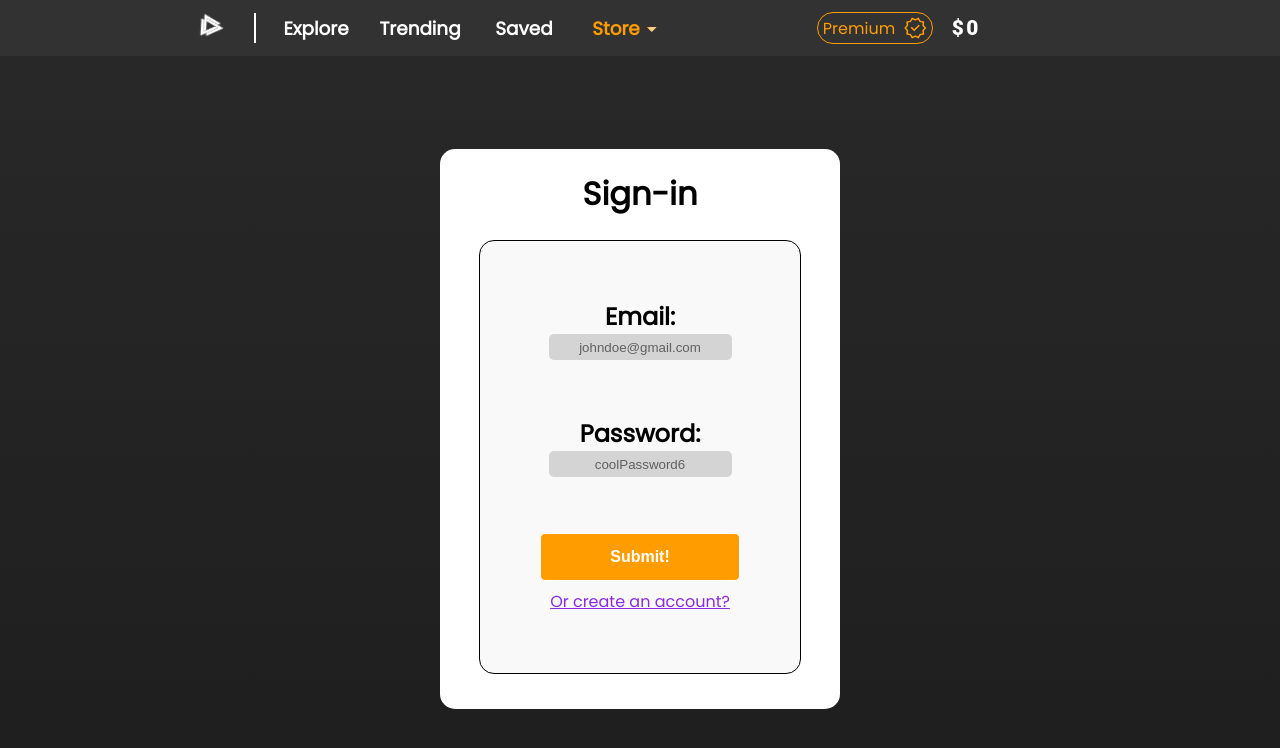
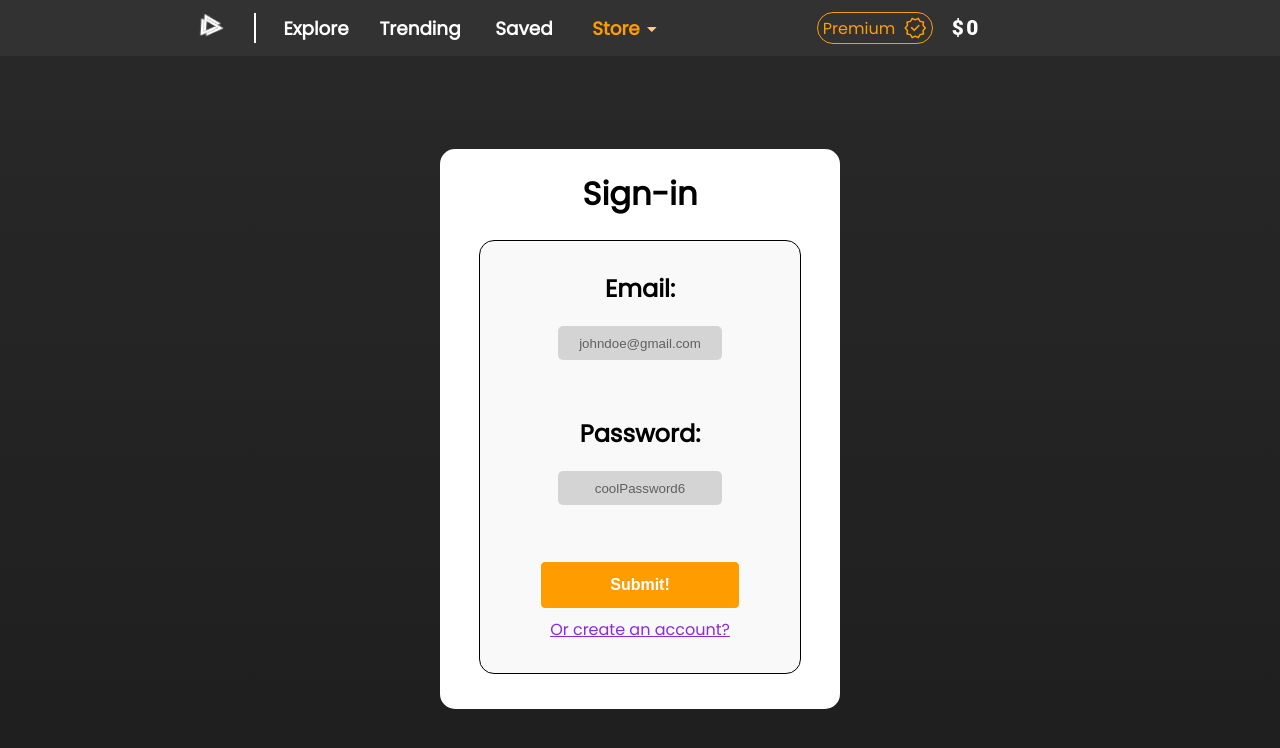
Before and after one commit to HudsonBean/UselessWebsite, a React (Create React App) app in the folder client/: page /Sign-in in a window 1280 px wide. Shown: the top 748 px of the page. Built offline with nearby package versions, Linux system fonts and the light colour scheme.

Commit message:
Design change

```diff
--- a/client/src/styles/Signin.css
+++ b/client/src/styles/Signin.css
@@ -32,6 +32,7 @@
   flex-direction: column;
 }
 .signin-body .container form label {
+  margin-bottom: 1.25rem;
   font-weight: 1000;
   font-size: 1.5rem;
 }
@@ -39,7 +40,8 @@
   margin-top: 3.5rem;
 }
 .signin-body .container form input {
-  height: 1.5rem;
+  width: 10rem;
+  height: 2rem;
   border: 0px;
   background-color: rgba(0, 0, 0, 0.15);
   border-radius: 5px;
@@ -56,9 +58,11 @@
   color: rgba(0, 0, 0, 0.55);
   font-weight: 10;
 }
-.signin-body .container form input:focus {
+.signin-body .container form input:focus, .signin-body .container form input:hover {
   background-color: rgba(0, 0, 0, 0.15);
   font-size: 0.875rem;
+  width: 10.15rem;
+  height: 2.15rem;
 }
 .signin-body .container form input:checked {
   background-color: blue;
--- a/client/src/styles/Signin.scss
+++ b/client/src/styles/Signin.scss
@@ -37,6 +37,7 @@
       align-items: center;
       flex-direction: column;
       label {
+        margin-bottom: 1.25rem;
         font-weight: 1000;
         font-size: 1.5rem;
         &:nth-child(3) {
@@ -44,7 +45,8 @@
         }
       }
       input {
-        height: 1.5rem;
+        width: 10rem;
+        height: 2rem;
         border: 0px;
         background-color: rgba(0, 0, 0, 0.15);
         border-radius: 5px;
@@ -56,9 +58,12 @@
           color: rgba(0, 0, 0, 0.55);
           font-weight: 10;
         }
-        &:focus {
+        &:focus,
+        &:hover {
           background-color: rgba(0, 0, 0, 0.15);
           font-size: 0.875rem;
+          width: 10.15rem;
+          height: 2.15rem;
         }
         &:checked {
           background-color: blue;
```
Also changed, not shown: 1 other file (tests, documents, lock files or other folders).
